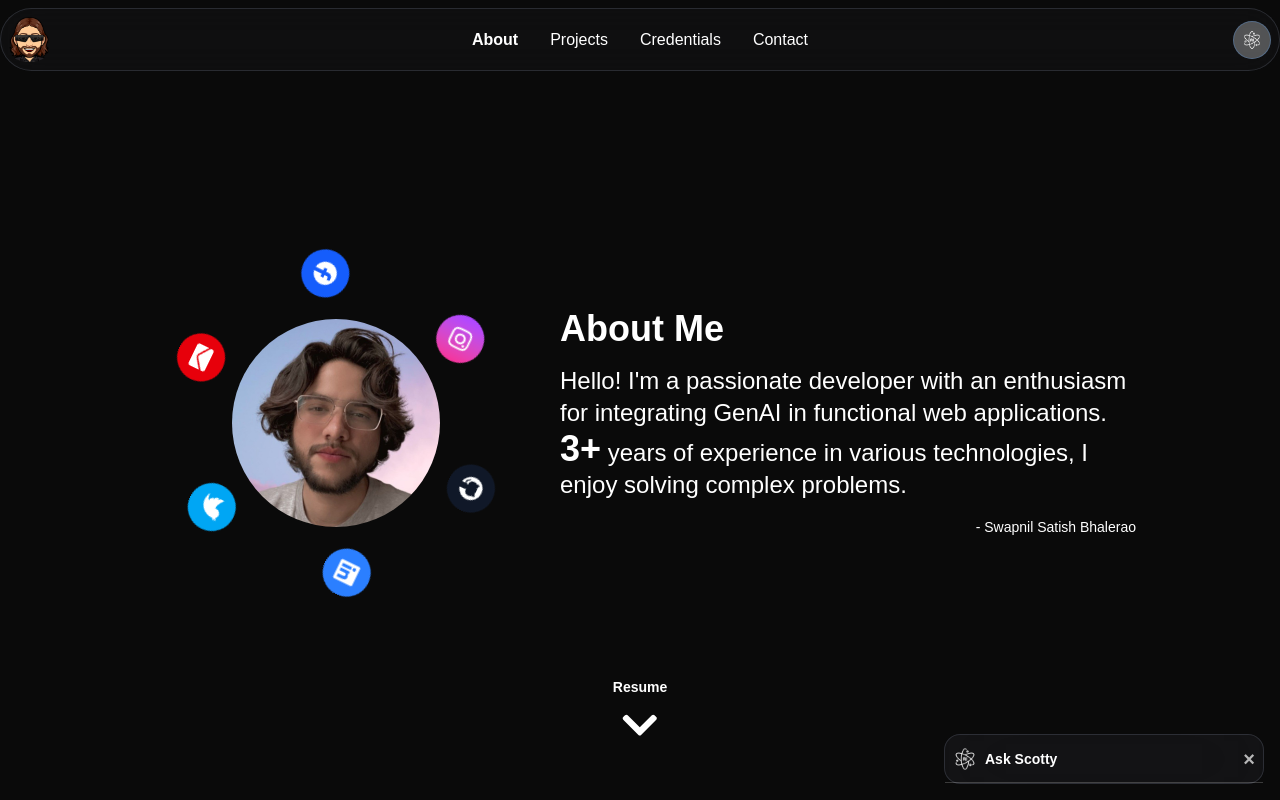
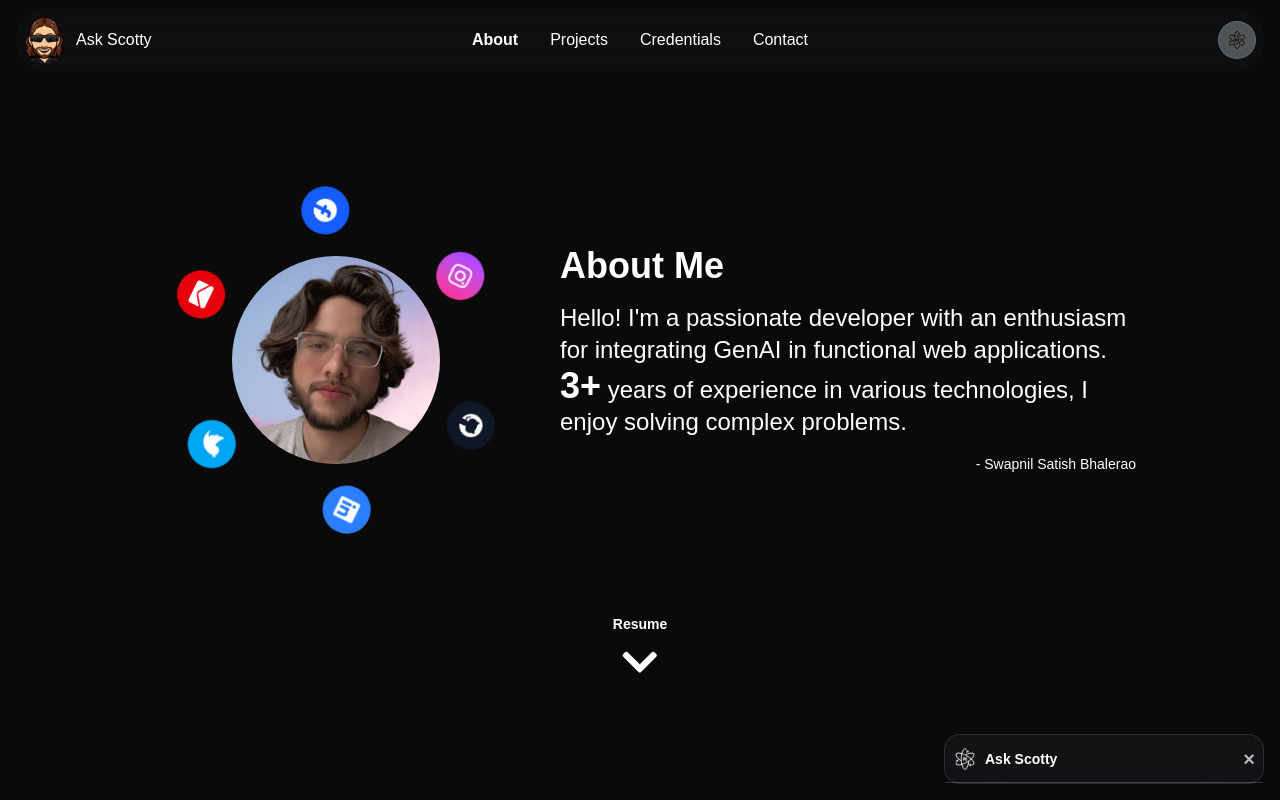
Before and after one commit to lilswapnil/MyPortfolio, a Next.js app: page /about in a window 1280 px wide. Shown: the top 800 px of the page. Built offline with nearby package versions, Linux system fonts and the light colour scheme.

Commit message:
expanding navbar animation

```diff
--- a/app/components/AskScotty/page.tsx
+++ b/app/components/AskScotty/page.tsx
@@ -111,7 +111,7 @@ export default function AskScotty({ question }: { question: string }) {
     }
   };
 
-  if (closed && mobileOpen) return null;
+  if (!mounted) return null;
 
   return (
     <>
@@ -123,7 +123,7 @@ export default function AskScotty({ question }: { question: string }) {
           title={mobileOpen ? "Close Chat" : "Open Chat"}
         >
           {mobileOpen ? (
-            <span className="text-2xl font-bold">×</span>
+            <span className="text-2xl font-bold text-white">×</span>
           ) : (
             <Image
               src="/askscotty.png"
@@ -241,6 +241,7 @@ export default function AskScotty({ question }: { question: string }) {
       )}
 
       {/* Desktop Chat Window (md and lg screens only) */}
+      {!closed && (
         <div
           ref={chatRef}
           className={`hidden md:flex fixed bottom-4 right-4 z-40 flex-col glass-container dark transition-all duration-300 ease-out ${
@@ -345,6 +346,7 @@ export default function AskScotty({ question }: { question: string }) {
             </>
           )}
         </div>
+      )}
     </>
   );
 }
--- /dev/null
+++ b/app/components/AskScottyWrapper.tsx
@@ -0,0 +1,20 @@
+"use client";
+
+import { useLoading } from "@/app/context/LoadingContext";
+import AskScotty from "./AskScotty/page";
+
+export default function AskScottyWrapper() {
+  const { isPageLoading } = useLoading();
+
+  return (
+    <div
+      className="transition-opacity duration-700 ease-out"
+      style={{
+        opacity: isPageLoading ? 0 : 1,
+        pointerEvents: isPageLoading ? 'none' : 'auto',
+      }}
+    >
+      <AskScotty question="" />
+    </div>
+  );
+}
--- /dev/null
+++ b/app/components/Navbar/navbar.css
@@ -0,0 +1,46 @@
+@keyframes borderAnimation {
+  0% {
+    border-color: rgba(255, 255, 255, 0.2);
+    box-shadow: 0 0 8px rgba(255, 255, 255, 0.15), inset 0 0 8px rgba(255, 255, 255, 0.05);
+  }
+  50% {
+    border-color: rgba(255, 255, 255, 0.5);
+    box-shadow: 0 0 16px rgba(255, 255, 255, 0.3), inset 0 0 12px rgba(255, 255, 255, 0.1);
+  }
+  100% {
+    border-color: rgba(255, 255, 255, 0.2);
+    box-shadow: 0 0 8px rgba(255, 255, 255, 0.15), inset 0 0 8px rgba(255, 255, 255, 0.05);
+  }
+}
+
+@keyframes slideInRight {
+  from {
+    transform: translateX(100%);
+    opacity: 0;
+  }
+  to {
+    transform: translateX(0);
+    opacity: 1;
+  }
+}
+
+@keyframes loadingToTop {
+  0% {
+    top: 50%;
+    margin-top: -24px;
+    width: 120px;
+    max-width: 120px;
+    height: 48px;
+  }
+  100% {
+    top: 8px;
+    margin-top: 0;
+    width: 100%;
+    max-width: 1280px;
+    height: 56px;
+  }
+}
+
+.navbar-loading-skeleton {
+  animation: borderAnimation 2s linear infinite;
+}
--- a/app/components/Navbar/page.tsx
+++ b/app/components/Navbar/page.tsx
@@ -5,17 +5,31 @@ import { usePathname } from 'next/navigation';
 import { useState, useEffect } from "react";
 import Image from "next/image";
 import { useAskScotty } from '@/app/context/AskScottyContext';
+import { useLoading } from '@/app/context/LoadingContext';
+import './navbar.css';
 
 export default function Navbar() {
   const [menuOpen, setMenuOpen] = useState(false);
   const [mounted, setMounted] = useState(false);
+  const [isLoading, setIsLoading] = useState(true);
   const { theme } = useTheme()
   const pathname = usePathname();
   const { setMinimized } = useAskScotty();
+  const { setIsPageLoading } = useLoading();
 
   useEffect(() => {
     setMounted(true);
   }, []);
+
+  useEffect(() => {
+    // Simulate page load completion - adjust timing as needed
+    const timer = setTimeout(() => {
+      setIsLoading(false);
+      setIsPageLoading(false);
+    }, 1500);
+
+    return () => clearTimeout(timer);
+  }, [setIsPageLoading]);
 
   if (!mounted) return null;
 
@@ -24,12 +38,30 @@ export default function Navbar() {
   const isActive = (href: string) => pathname === href || pathname.startsWith(href + '/');
 
   return (
+    <>
+      {/* Loading/Growing Navbar */}
       <header
-      className={`sticky top-2 z-50 mx-auto rounded-4xl glass-container max-w-7xl ${isDark ? 'dark' : ''}`}
+        className={`fixed z-50 rounded-4xl glass-container transition-all duration-700 ease-out ${isDark ? 'dark' : ''}`}
+        style={{
+          left: '50%',
+          transform: 'translateX(-50%)',
+          top: isLoading ? '50%' : '8px',
+          marginTop: isLoading ? '-24px' : '0',
+          width: isLoading ? '160px' : 'calc(100vw - 32px)',
+          maxWidth: isLoading ? '220px' : '1792px',
+          height: isLoading ? '58px' : '64px',
+          opacity: isLoading ? 1 : 1,
+          padding: isLoading ? '10px' : '0',
+          border: isLoading ? `2px solid ${isDark ? 'rgba(255, 255, 255, 0.3)' : 'rgba(0, 0, 0, 0.3)'}` : 'none',
+          boxShadow: isLoading
+            ? `0 0 20px ${isDark ? 'rgba(255, 255, 255, 0.4)' : 'rgba(0, 0, 0, 0.3)'}, inset 0 0 20px ${isDark ? 'rgba(255, 255, 255, 0.1)' : 'rgba(0, 0, 0, 0.05)'}`
+            : 'none',
+          animation: isLoading ? 'glowPulse 2s ease-in-out infinite' : 'none',
+        }}
       >
-      <div className="flex items-center justify-between p-2 px-2">
+        <div className="flex items-center justify-between p-2 px-2 h-full">
 
-        {/* Logo + Title */}
+          {/* Logo */}
           <div className="flex items-center gap-3 flex-shrink-0">
             <a href="/">
               <Image
@@ -40,10 +72,15 @@ export default function Navbar() {
                 priority
               />
             </a>
+<h3 className='text-l font-small select-none'>Ask Scotty</h3>
           </div>
 
           {/* Desktop Navbar - Center */}
-        <div className="hidden lg:flex absolute left-1/2 transform -translate-x-1/2">
+          <div
+            className={`hidden lg:flex absolute left-1/2 transform -translate-x-1/2 h-full items-center transition-opacity duration-500 ${
+              isLoading ? 'opacity-0 pointer-events-none' : 'opacity-100 delay-300'
+            }`}
+          >
             <nav className="flex flex-col lg:flex-row justify-center gap-8">
               <a href="/about" className={`accent-hover transition ${isActive('/about') ? 'font-bold' : 'font-medium'} ${isDark ? 'dark' : ''}`}>About</a>
               <a href="/projects" className={`accent-hover transition ${isActive('/projects') ? 'font-bold' : 'font-medium'} ${isDark ? 'dark' : ''}`}>Projects</a>
@@ -53,10 +90,12 @@ export default function Navbar() {
           </div>
 
           {/* Desktop Ask Scotty Button - Right */}
-        <div className="hidden lg:flex items-center gap-2 flex-shrink-0 ml-auto">
+          <div className="hidden lg:flex items-center gap-2 flex-shrink-0 ml-auto h-full">
             <button
               onClick={() => setMinimized(false)}
-            className={`glass-button flex items-center justify-center flex-shrink-0 ${isDark ? 'dark' : ''}`}
+              className={`glass-button flex items-center justify-center flex-shrink-0 transition-opacity duration-500 ${
+                isLoading ? 'opacity-0 pointer-events-none' : 'opacity-100 delay-300'
+              } ${isDark ? 'dark' : ''}`}
               title="Ask Scotty"
             >
               <Image
@@ -72,16 +111,25 @@ export default function Navbar() {
           {/* Mobile Hamburger Menu */}
           <button
             onClick={() => setMenuOpen(!menuOpen)}
-          className="lg:hidden flex flex-col gap-2 flex-shrink-0 p-2"
+            className={`lg:hidden flex flex-col gap-2 flex-shrink-0 p-2 rounded-lg glass-container dark transition-opacity duration-500 ${
+              isLoading ? 'opacity-0 pointer-events-none' : 'opacity-100 delay-300'
+            }`}
+            style={{
+              background: 'rgba(24, 24, 27, 0.6)',
+              backdropFilter: 'blur(20px)',
+              WebkitBackdropFilter: 'blur(20px)',
+              border: '1px solid rgba(255, 255, 255, 0.1)',
+            }}
           >
             <span className={`w-6 h-0.5 transition-all ${isDark ? 'bg-white' : 'bg-gray-800'} ${menuOpen ? "rotate-45 translate-y-2" : ""}`}></span>
             <span className={`w-6 h-0.5 transition-all ${isDark ? 'bg-white' : 'bg-gray-800'} ${menuOpen ? "opacity-0" : ""}`}></span>
             <span className={`w-6 h-0.5 transition-all ${isDark ? 'bg-white' : 'bg-gray-800'} ${menuOpen ? "-rotate-45 -translate-y-2" : ""}`}></span>
           </button>
         </div>
+      </header>
 
       {/* Mobile Menu Backdrop */}
-      {menuOpen && (
+      {menuOpen && !isLoading && (
         <div
           className="lg:hidden fixed inset-0 z-30"
           style={{
@@ -94,19 +142,19 @@ export default function Navbar() {
       )}
 
       {/* Mobile Menu - Half Screen Width from Right */}
-      {menuOpen && (
+      {menuOpen && !isLoading && (
         <div
-          className={`lg:hidden fixed right-0 top-0 bottom-0 z-40 flex flex-col justify-between my-8 p-6 glass-container ${isDark ? 'dark' : ''}`}
+          className={`lg:hidden fixed right-0 top-0 bottom-0 z-40 w-1/2 flex flex-col justify-between p-6 glass-container ${isDark ? 'dark' : ''}`}
           style={{
-            backdropFilter: 'blur(10px)',
+            background: 'rgba(24, 24, 27, 0.95)',
+            backdropFilter: 'blur(40px)',
             WebkitBackdropFilter: 'blur(40px)',
             border: '1px solid rgba(255, 255, 255, 0.1)',
             borderRight: 'none',
             animation: 'slideInRight 0.3s ease-out',
-            width: '50vw',
           }}
         >
-          <div className="flex items-center justify-end">
+          <div className="flex items-center justify-end pt-4">
             <button
               onClick={() => setMenuOpen(false)}
               className="text-2xl font-bold text-white/70 hover:text-white transition"
@@ -115,32 +163,32 @@ export default function Navbar() {
             </button>
           </div>
 
-          <nav className="flex flex-col justify-center gap-12 flex-1 text-right">
+          <nav className="flex flex-col justify-center gap-12 flex-1 text-right my-8">
             <a
               href="/about"
               onClick={() => setMenuOpen(false)}
-              className={`accent-hover transition text-xl ${isActive('/about') ? 'font-bold' : 'font-small'} text-white`}
+              className={`accent-hover transition text-2xl ${isActive('/about') ? 'font-bold' : 'font-medium'} text-white`}
             >
               About
             </a>
             <a
               href="/projects"
               onClick={() => setMenuOpen(false)}
-              className={`accent-hover transition text-xl ${isActive('/projects') ? 'font-bold' : 'font-small'} text-white`}
+              className={`accent-hover transition text-2xl ${isActive('/projects') ? 'font-bold' : 'font-medium'} text-white`}
             >
               Projects
             </a>
             <a
               href="/credentials"
               onClick={() => setMenuOpen(false)}
-              className={`accent-hover transition text-xl ${isActive('/credentials') ? 'font-bold' : 'font-small'} text-white`}
+              className={`accent-hover transition text-2xl ${isActive('/credentials') ? 'font-bold' : 'font-medium'} text-white`}
             >
               Credentials
             </a>
             <a
               href="/contact"
               onClick={() => setMenuOpen(false)}
-              className={`accent-hover transition text-xl ${isActive('/contact') ? 'font-bold' : 'font-small'} text-white`}
+              className={`accent-hover transition text-2xl ${isActive('/contact') ? 'font-bold' : 'font-medium'} text-white`}
             >
               Contact
             </a>
@@ -151,6 +199,6 @@ export default function Navbar() {
           </div>
         </div>
       )}
-    </header>
+    </>
   );
 }
--- /dev/null
+++ b/app/components/PageContent.tsx
@@ -0,0 +1,14 @@
+"use client";
+
+import { ReactNode } from "react";
+import { useLoading } from "@/app/context/LoadingContext";
+
+export default function PageContent({ children }: { children: ReactNode }) {
+  const { isPageLoading } = useLoading();
+
+  return (
+    <div className={`transition-opacity duration-500 ${isPageLoading ? 'opacity-0 pointer-events-none' : 'opacity-100'}`}>
+      {children}
+    </div>
+  );
+}
--- /dev/null
+++ b/app/context/LoadingContext.tsx
@@ -0,0 +1,28 @@
+"use client";
+
+import { createContext, useContext, useState, ReactNode } from 'react';
+
+interface LoadingContextType {
+  isPageLoading: boolean;
+  setIsPageLoading: (loading: boolean) => void;
+}
+
+const LoadingContext = createContext<LoadingContextType | undefined>(undefined);
+
+export function LoadingProvider({ children }: { children: ReactNode }) {
+  const [isPageLoading, setIsPageLoading] = useState(true);
+
+  return (
+    <LoadingContext.Provider value={{ isPageLoading, setIsPageLoading }}>
+      {children}
+    </LoadingContext.Provider>
+  );
+}
+
+export function useLoading() {
+  const context = useContext(LoadingContext);
+  if (!context) {
+    throw new Error('useLoading must be used within LoadingProvider');
+  }
+  return context;
+}
--- a/app/credentials/page.tsx
+++ b/app/credentials/page.tsx
@@ -102,7 +102,7 @@ export default function Credentials() {
         <div className={`absolute bottom-40 right-1/4 w-96 h-96 rounded-full blur-3xl opacity-30 spiral-2 ${colors.secondary}`} />
       </div>
 
-      <div className="max-w-7xl mx-auto px-4">
+      <div className="max-w-7xl mt-12 mx-auto px-4">
         {/* Header Section */}
         <div className="mb-12">
           <h1 className={`text-5xl md:text-6xl font-bold mb-3 text-primary ${isDark ? 'dark' : ''}`}>
--- a/app/layout.tsx
+++ b/app/layout.tsx
@@ -1,21 +1,34 @@
-import './globals.css';
+import type { Metadata } from "next";
+import { ThemeProvider } from 'next-themes'
 import Navbar from "./components/Navbar/page";
-import type { Metadata } from "next";
-import RootLayoutClient from './RootLayoutClient';
+import { AskScottyProvider } from "./context/AskScottyContext";
+import { LoadingProvider } from "./context/LoadingContext";
+import PageContent from "./components/PageContent";
+import AskScottyWrapper from '@/app/components/AskScottyWrapper';
+import "./globals.css";
 
 export const metadata: Metadata = {
-  title: "My Portfolio",
-  description: "Portfolio website",
+  title: "Swapnil's Portfolio",
+  description: "Full Stack Developer Portfolio",
 };
 
-export default function RootLayout({ children }: { children: React.ReactNode }) {
+export default function RootLayout({
+  children,
+}: {
+  children: React.ReactNode;
+}) {
   return (
-    <html lang="en" className="dark">
+    <html lang="en" suppressHydrationWarning>
       <body>
-        <RootLayoutClient>
-          <Navbar />
-          {children}
-        </RootLayoutClient>
+        <ThemeProvider attribute="class" defaultTheme="dark" enableSystem>
+          <LoadingProvider>
+            <AskScottyProvider>
+              <Navbar />
+              <PageContent>{children}</PageContent>
+              <AskScottyWrapper />
+            </AskScottyProvider>
+          </LoadingProvider>
+        </ThemeProvider>
       </body>
     </html>
   );
--- a/app/projects/page.tsx
+++ b/app/projects/page.tsx
@@ -192,7 +192,7 @@ function ProjectsClient({ items }: { items: Enriched[] }) {
         <div className={`absolute bottom-40 right-1/4 w-96 h-96 rounded-full blur-3xl opacity-30 spiral-2 ${colors.secondary}`} />
       </div>
 
-      <div className="max-w-7xl mx-auto px-4">
+      <div className="max-w-7xl mt-12 mx-auto px-4">
         {/* Header Section */}
         <div className="mb-12">
           <h1 className={`text-5xl md:text-6xl font-bold mb-3 text-primary ${isDark ? 'dark' : ''}`}>
```
Also changed, not shown: app/globals.css (+20 -0 lines). Lines whose indentation alone changed are shown as unchanged.
